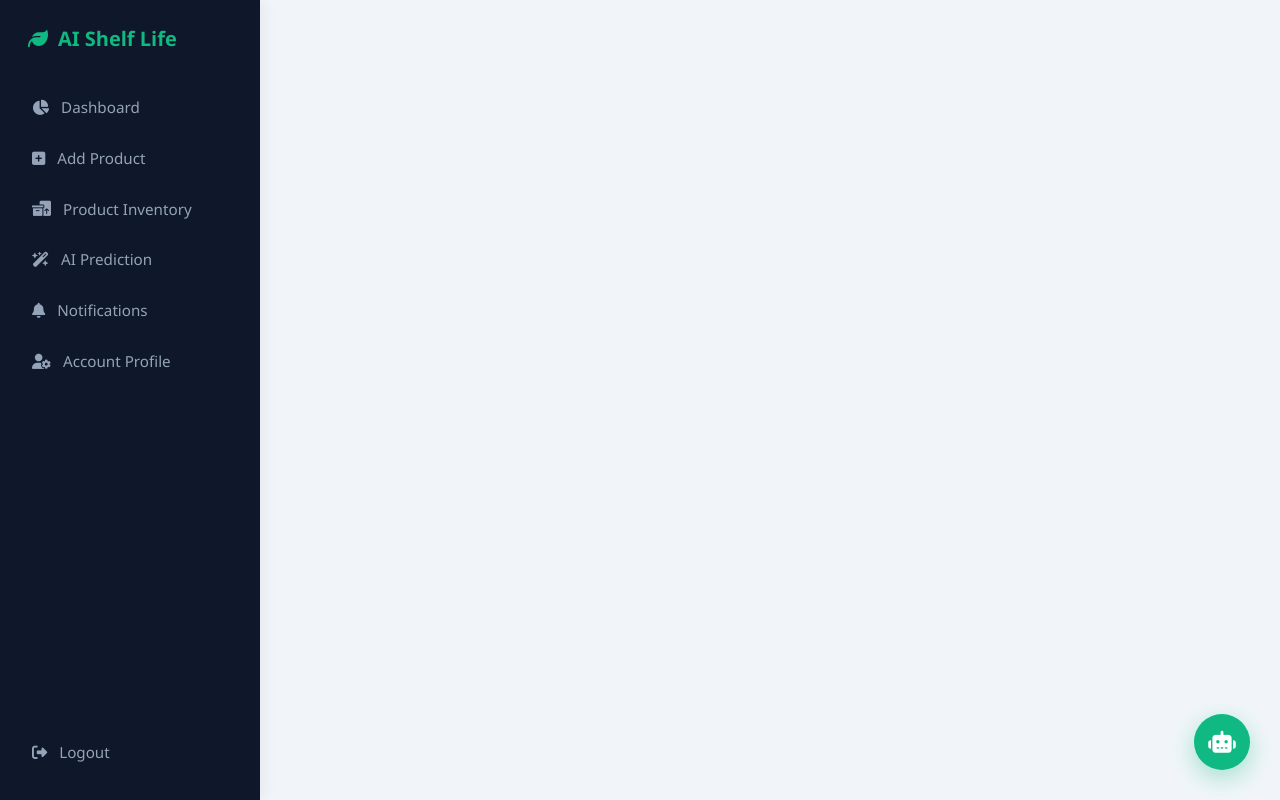
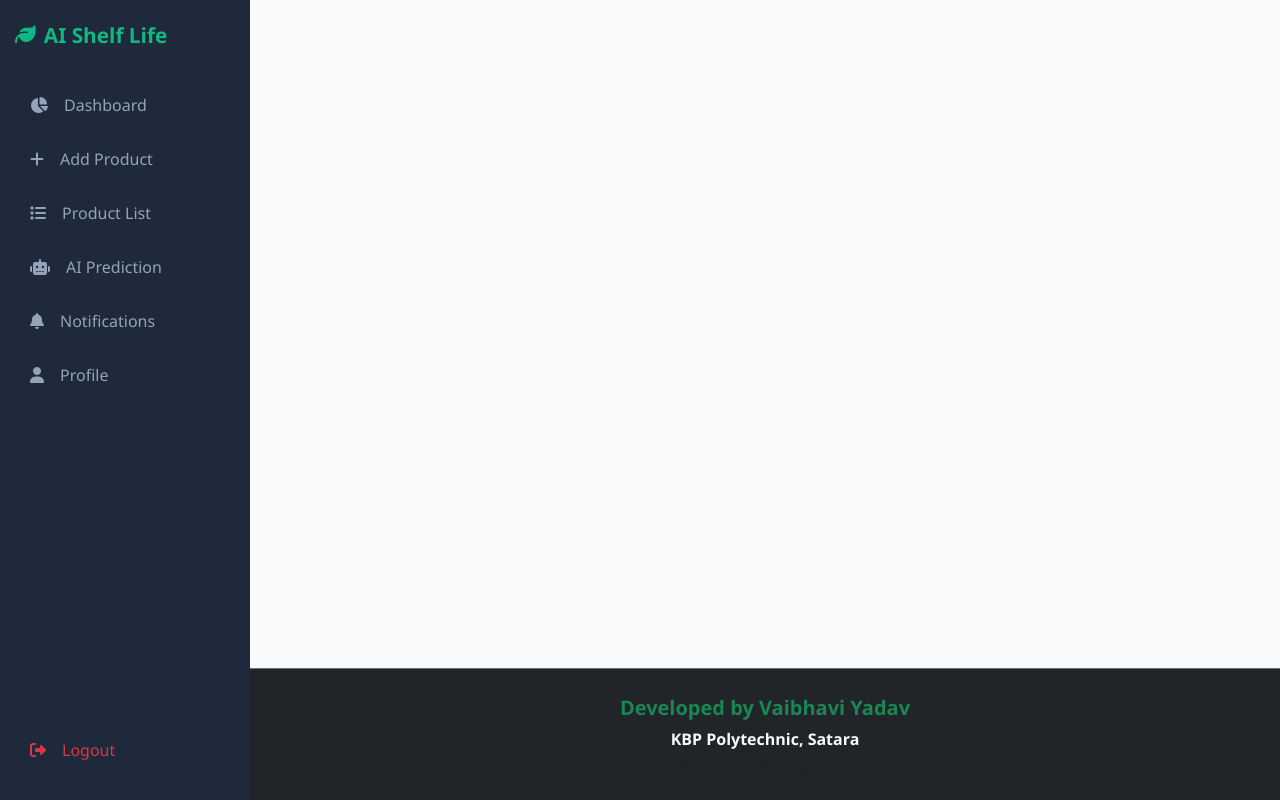
Before and after one commit to vaibhaviyadav2408-collab/-shelf-life-predictor, a Flask app: template templates/base.html in a window 1280 px wide. Run offline with Flask 3, Linux system fonts and the light colour scheme; the template is opened without the code that fills it, so the values that code supplies are empty.

Commit message:
Refactor base.html for improved layout and styles
Updated the HTML structure and styles for the main layout.

```diff
--- a/templates/base.html
+++ b/templates/base.html
@@ -3,277 +3,132 @@
 <head>
     <meta charset="UTF-8">
     <meta name="viewport" content="width=device-width, initial-scale=1.0">
-    <title>{% block title %}AI Shelf Life Predictor{% endblock %}</title>
-
-    <!-- Bootstrap 5 CDN -->
+    <title>AI Shelf Life Predictor</title>
     <link href="https://cdn.jsdelivr.net/npm/bootstrap@5.3.0/dist/css/bootstrap.min.css" rel="stylesheet">
-    <!-- Font Awesome Icons CDN -->
     <link rel="stylesheet" href="https://cdnjs.cloudflare.com/ajax/libs/font-awesome/6.4.0/css/all.min.css">
 
     <style>
-        :root {
-            --sidebar-width: 260px;
-            --primary-green: #10b981;
-            --primary-dark: #0f172a;
+        body {
+            background-color: #f8fafc;
+            font-family: 'Segoe UI', Roboto, sans-serif;
+            margin: 0;
+            padding: 0;
+            display: flex;
+            flex-direction: column;
+            min-height: 100vh;
         }
-
-        body {
-            background-color: #f1f5f9;
-            font-family: 'Segoe UI', system-ui, -apple-system, sans-serif;
-            margin: 0;
-            overflow-x: hidden;
-        }
-
-        /* Modern Sidebar */
         .sidebar {
-            width: var(--sidebar-width);
+            width: 250px;
             height: 100vh;
             position: fixed;
             top: 0;
             left: 0;
-            background: #0f172a;
+            background: #1e293b;
             color: #ffffff;
-            padding: 24px 16px;
+            padding: 20px 15px;
             display: flex;
             flex-direction: column;
             z-index: 1000;
-            box-shadow: 4px 0 15px rgba(0,0,0,0.05);
         }
-
         .sidebar-brand {
-            font-size: 1.25rem;
-            font-weight: 700;
-            color: var(--primary-green);
+            font-size: 1.3rem;
+            font-weight: bold;
+            color: #10b981;
             margin-bottom: 30px;
-            padding: 0 12px;
             display: flex;
             align-items: center;
-            gap: 10px;
         }
-
-        .sidebar-nav {
-            display: flex;
-            flex-direction: column;
-            gap: 4px;
-        }
-
         .sidebar a {
             color: #94a3b8;
             text-decoration: none;
-            padding: 12px 16px;
-            border-radius: 10px;
+            padding: 12px 15px;
+            border-radius: 8px;
+            margin-bottom: 6px;
             display: flex;
             align-items: center;
-            gap: 12px;
             font-weight: 500;
-            font-size: 0.95rem;
             transition: all 0.2s ease;
         }
-
-        .sidebar a:hover {
-            background: #1e293b;
+        .sidebar a:hover, .sidebar a.active {
+            background: #334155;
             color: #ffffff;
         }
-
-        .sidebar a.active {
-            background: var(--primary-green);
-            color: #ffffff;
-            font-weight: 600;
-            box-shadow: 0 4px 12px rgba(16, 185, 129, 0.3);
-        }
-
-        /* Main View Container */
-        .main-content {
-            margin-left: var(--sidebar-width);
-            padding: 32px;
+        .main-wrapper {
+            margin-left: 250px;
+            display: flex;
+            flex-direction: column;
             min-height: 100vh;
         }
-
+        .main-content {
+            padding: 35px;
+            flex: 1;
+        }
         .card-custom {
             border: none;
-            border-radius: 16px;
-            box-shadow: 0 4px 20px rgba(0, 0, 0, 0.03);
+            border-radius: 12px;
+            box-shadow: 0 4px 6px -1px rgba(0, 0, 0, 0.05);
             background: #ffffff;
         }
-
-        /* AI Floating Chatbot */
-        .chat-btn {
-            position: fixed;
-            bottom: 30px;
-            right: 30px;
-            width: 56px;
-            height: 56px;
-            background: var(--primary-green);
-            color: white;
-            border-radius: 50%;
+        .stat-icon {
+            width: 48px;
+            height: 48px;
+            border-radius: 12px;
             display: flex;
             align-items: center;
             justify-content: center;
-            font-size: 22px;
-            cursor: pointer;
-            box-shadow: 0 8px 24px rgba(16, 185, 129, 0.35);
-            border: none;
-            z-index: 1050;
-            transition: transform 0.2s;
+            font-size: 1.25rem;
         }
-
-        .chat-btn:hover {
-            transform: scale(1.05);
+        .chart-container {
+            width: 160px;
+            height: 160px;
+            border-radius: 50%;
+            background: conic-gradient(#10b981 0% 66%, #f59e0b 66% 87%, #ef4444 87% 100%);
+            display: flex;
+            align-items: center;
+            justify-content: center;
+            margin: auto;
         }
-
-        .chat-box {
-            position: fixed;
-            bottom: 100px;
-            right: 30px;
-            width: 360px;
-            height: 450px;
+        .chart-donut {
+            width: 110px;
+            height: 110px;
             background: #ffffff;
-            border-radius: 18px;
-            box-shadow: 0 12px 35px rgba(0,0,0,0.15);
-            display: none;
+            border-radius: 50%;
+            display: flex;
             flex-direction: column;
-            overflow: hidden;
-            z-index: 1050;
-            border: 1px solid #e2e8f0;
-        }
-
-        .chat-header {
-            background: var(--primary-dark);
-            color: white;
-            padding: 16px;
-            font-weight: 600;
-            display: flex;
-            justify-content: space-between;
             align-items: center;
-        }
-
-        .chat-body {
-            flex: 1;
-            padding: 16px;
-            overflow-y: auto;
-            background: #f8fafc;
-        }
-
-        .chat-msg {
-            margin-bottom: 12px;
-            max-width: 82%;
-            padding: 10px 14px;
-            border-radius: 14px;
-            font-size: 13.5px;
-            line-height: 1.45;
-        }
-
-        .msg-bot {
-            background: #ffffff;
-            color: #1e293b;
-            align-self: flex-start;
-            border-bottom-left-radius: 2px;
-            box-shadow: 0 2px 6px rgba(0,0,0,0.04);
-        }
-
-        .msg-user {
-            background: var(--primary-green);
-            color: white;
-            margin-left: auto;
-            border-bottom-right-radius: 2px;
-        }
-
-        .chat-footer {
-            padding: 12px;
-            background: white;
-            border-top: 1px solid #e2e8f0;
-            display: flex;
-            gap: 8px;
+            justify-content: center;
         }
     </style>
-    {% block extra_css %}{% endblock %}
 </head>
 <body>
 
     <div class="sidebar">
         <div class="sidebar-brand">
-        <i class="fa-solid fa-leaf"></i>
-        <span>AI Shelf Life</span>
+            <i class="fa-solid fa-leaf me-2"></i> AI Shelf Life
+        </div>
+        <a href="/dashboard"><i class="fa-solid fa-chart-pie me-3"></i> Dashboard</a>
+        <a href="/add-product"><i class="fa-solid fa-plus me-3"></i> Add Product</a>
+        <a href="/product-list"><i class="fa-solid fa-list me-3"></i> Product List</a>
+        <a href="/ai-prediction"><i class="fa-solid fa-robot me-3"></i> AI Prediction</a>
+        <a href="/notifications"><i class="fa-solid fa-bell me-3"></i> Notifications</a>
+        <a href="/profile"><i class="fa-solid fa-user me-3"></i> Profile</a>
+        <a href="/logout" class="mt-auto text-danger"><i class="fa-solid fa-right-from-bracket me-3"></i> Logout</a>
     </div>
 
-    <div class="sidebar-nav">
-        <a href="/dashboard" class="{% if 'dashboard' in request.path or request.path == '/' %}active{% endif %}">
-            <i class="fa-solid fa-chart-pie"></i> Dashboard
-        </a>
-        <a href="/add-product" class="{% if 'add' in request.path %}active{% endif %}">
-            <i class="fa-solid fa-square-plus"></i> Add Product
-        </a>
-        <a href="/product-list" class="{% if 'product' in request.path and 'add' not in request.path %}active{% endif %}">
-            <i class="fa-solid fa-boxes-packing"></i> Product Inventory
-        </a>
-        <a href="/ai-prediction" class="{% if 'prediction' in request.path %}active{% endif %}">
-            <i class="fa-solid fa-wand-magic-sparkles"></i> AI Prediction
-        </a>
-        <a href="/notifications" class="{% if 'notifications' in request.path %}active{% endif %}">
-            <i class="fa-solid fa-bell"></i> Notifications
-        </a>
-        <a href="/profile" class="{% if 'profile' in request.path %}active{% endif %}">
-            <i class="fa-solid fa-user-gear"></i> Account Profile
-        </a>
-    </div>
-
-    <a href="/logout" class="mt-auto text-danger-subtle"><i class="fa-solid fa-right-from-bracket"></i> Logout</a>
-</div>
-
+    <div class="main-wrapper">
         <div class="main-content">
             {% block content %}{% endblock %}
         </div>
 
-<button class="chat-btn" onclick="toggleChat()"><i class="fa-solid fa-robot"></i></button>
-
-<div class="chat-box" id="chatBox">
-    <div class="chat-header">
-        <span><i class="fa-solid fa-robot text-success me-2"></i> AI Assistant</span>
-        <i class="fa-solid fa-xmark" style="cursor:pointer;" onclick="toggleChat()"></i>
+        <!-- Footer -->
+        <footer class="py-4 bg-dark text-white text-center border-top border-secondary">
+            <div class="container d-flex flex-column align-items-center gap-1">
+                <p class="mb-0 fw-bold text-success fs-5">Developed by Vaibhavi Yadav</p>
+                <p class="mb-0 text-light fw-semibold">KBP Polytechnic, Satara</p>
+                <p class="mb-0 text-muted small">2026 Inplant Training Project</p>
             </div>
-    <div class="chat-body d-flex flex-column" id="chatMessages">
-        <div class="chat-msg msg-bot">Hello! 👋 Ask me anything about food preservation or expiry dates.</div>
-    </div>
-    <div class="chat-footer">
-        <input type="text" id="chatInput" class="form-control form-control-sm border-0 bg-light" placeholder="Ask a question..." onkeypress="handleKey(event)">
-        <button class="btn btn-sm btn-success px-3" onclick="sendMessage()"><i class="fa-solid fa-paper-plane"></i></button>
-    </div>
+        </footer>
     </div>
 
-<script src="https://cdn.jsdelivr.net/npm/bootstrap@5.3.0/dist/js/bootstrap.bundle.min.js"></script>
-<script>
-    function toggleChat() {
-        const box = document.getElementById('chatBox');
-        box.style.display = (box.style.display === 'flex') ? 'none' : 'flex';
-    }
-    function handleKey(e) { if (e.key === 'Enter') sendMessage(); }
-    async function sendMessage() {
-        const input = document.getElementById('chatInput');
-        const text = input.value.trim();
-        if (!text) return;
-
-        const container = document.getElementById('chatMessages');
-        const userDiv = document.createElement('div');
-        userDiv.className = 'chat-msg msg-user';
-        userDiv.innerText = text;
-        container.appendChild(userDiv);
-        input.value = '';
-        container.scrollTop = container.scrollHeight;
-
-        try {
-            const res = await fetch('/chat', {
-                method: 'POST',
-                headers: { 'Content-Type': 'application/json' },
-                body: JSON.stringify({ message: text })
-            });
-            const data = await res.json();
-            const botDiv = document.createElement('div');
-            botDiv.className = 'chat-msg msg-bot';
-            botDiv.innerText = data.reply;
-            container.appendChild(botDiv);
-            container.scrollTop = container.scrollHeight;
-        } catch (err) { console.error(err); }
-    }
-</script>
 </body>
 </html>
```
Lines whose indentation alone changed are shown as unchanged.
